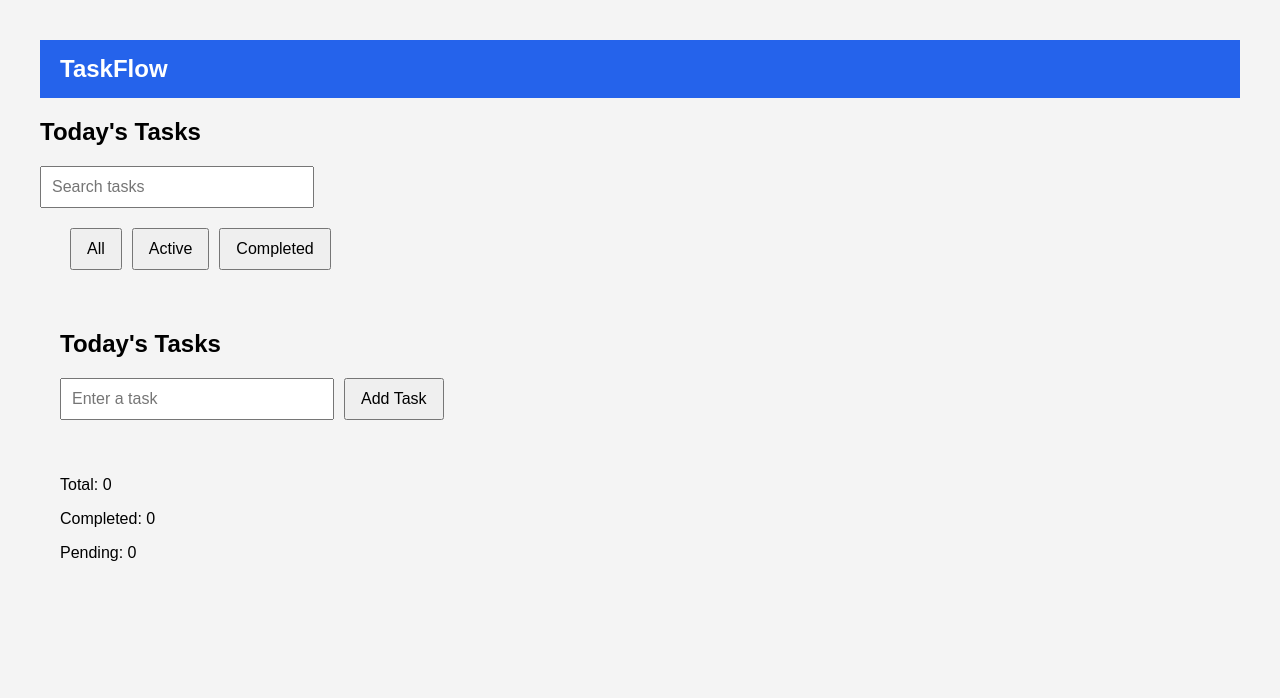
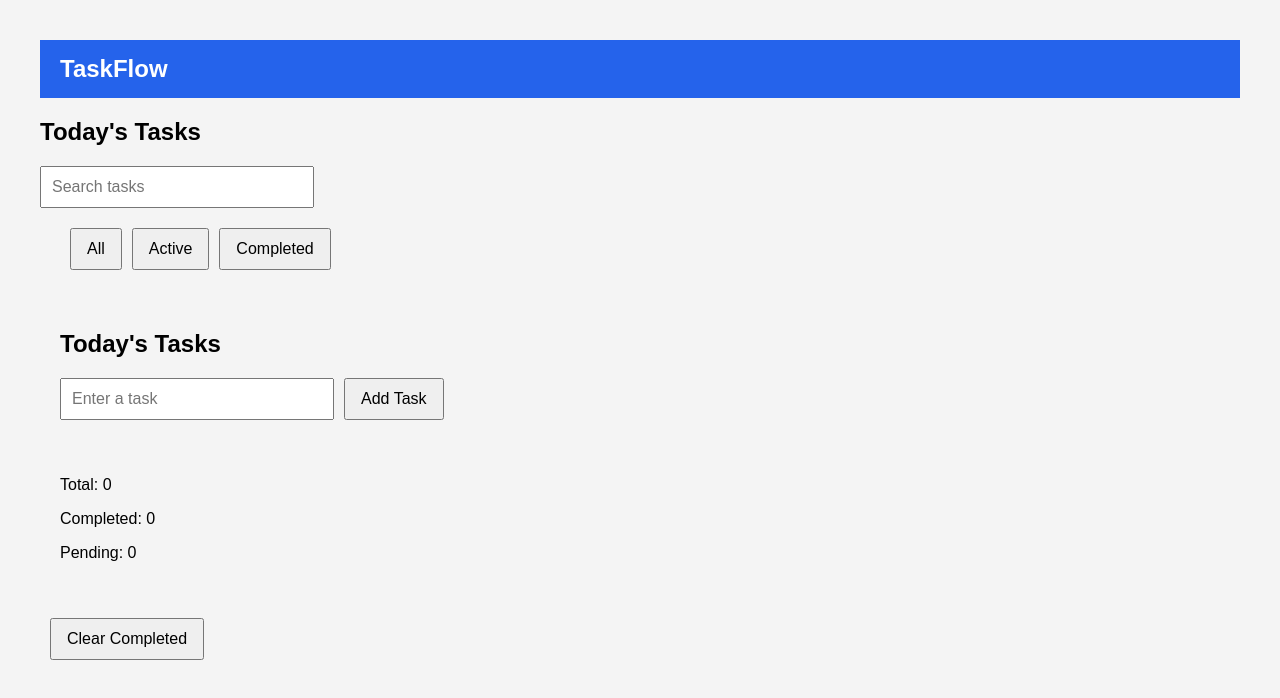
Before and after one commit to Devika-Subhash/TaskFlow, a React (Vite) app in the folder TaskFlow/: page / in a window 1280 px wide. Shown: the top 698 px of the page. Built offline with nearby package versions, Linux system fonts and the light colour scheme.

Commit message:
Add clear completed tasks feature

```diff
--- a/TaskFlow/src/App.jsx
+++ b/TaskFlow/src/App.jsx
@@ -65,6 +65,12 @@ function App() {
     );
   }
 
+  function clearCompleted() {
+    setTasks(
+      tasks.filter((item) => !item.completed)
+    );
+  }
+
   const filteredTasks = tasks.filter((item) => {
     const matchesSearch = item.text
       .toLowerCase()
@@ -78,7 +84,6 @@ function App() {
     return matchesSearch && matchesFilter;
   });
 
-  // Task statistics
   const totalTasks = tasks.length;
 
   const completedTasks = tasks.filter(
@@ -133,6 +138,10 @@ function App() {
         deleteTask={deleteTask}
         toggleComplete={toggleComplete}
       />
+
+      <button onClick={clearCompleted}>
+        Clear Completed
+      </button>
     </div>
   );
 }
```
